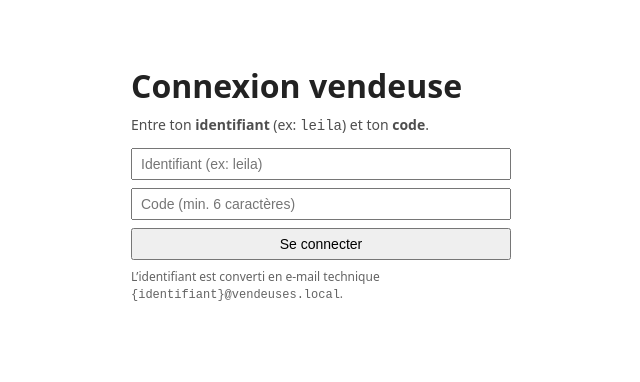
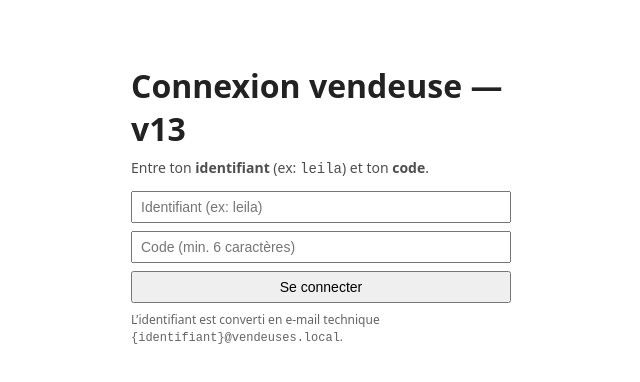
Before and after one commit to ferhoud/bakery-sellers-app, a React (Vite) app: page / in a window 1280 px wide. Shown: the top 382 px of the page, without its empty margins (319-959 px from the left). Built offline with nearby package versions, Linux system fonts and the light colour scheme; no server answers.

Commit message:
Update App.tsx

```diff
--- a/src/App.tsx
+++ b/src/App.tsx
@@ -55,7 +55,7 @@ function AuthView() {
 
   return (
     <div style={{ maxWidth: 380, margin: "64px auto", fontFamily: "system-ui" }}>
-      <h1 style={{ marginBottom: 8 }}>Connexion vendeuse</h1>
+      <h1 style={{ marginBottom: 8 }}>Connexion vendeuse — v13</h1>
       <p style={{ marginTop: 0, opacity: 0.8, fontSize: 14 }}>
         Entre ton <strong>identifiant</strong> (ex: <code>leila</code>) et ton <strong>code</strong>.
       </p>
```
